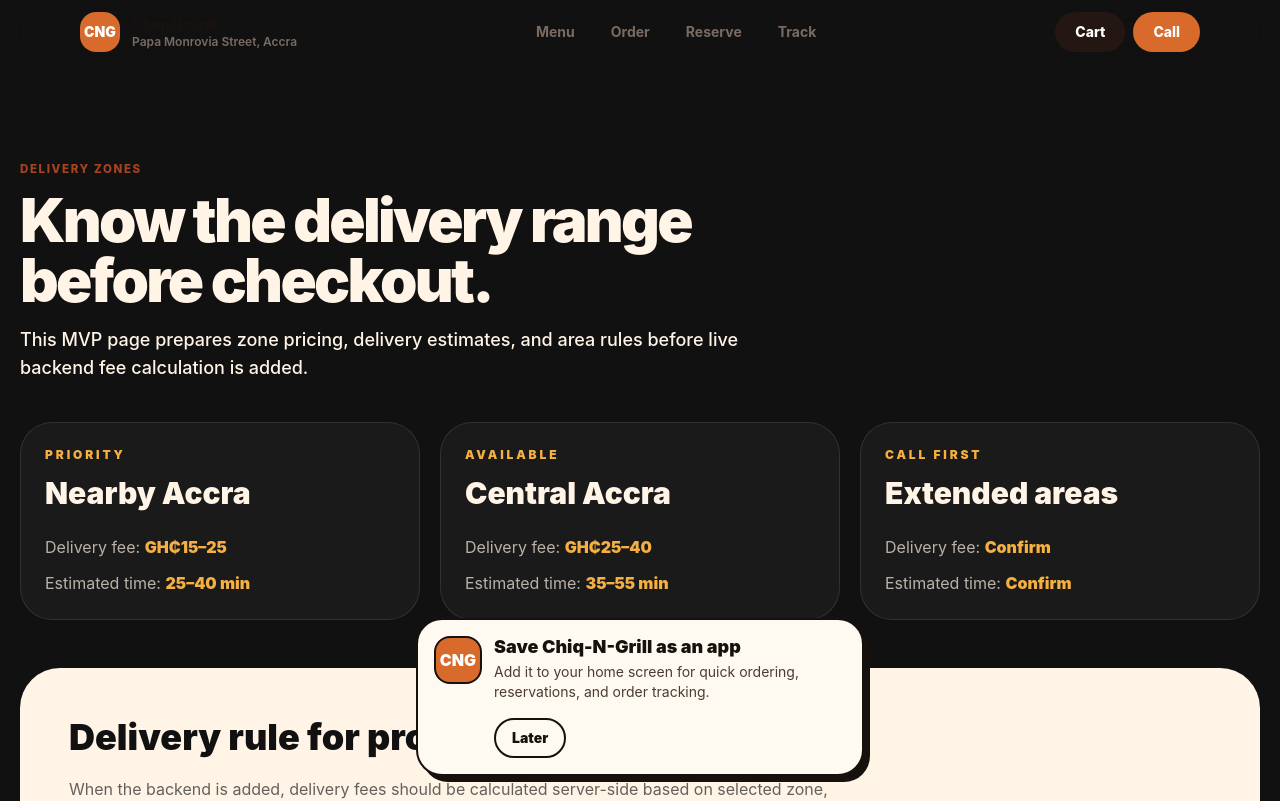
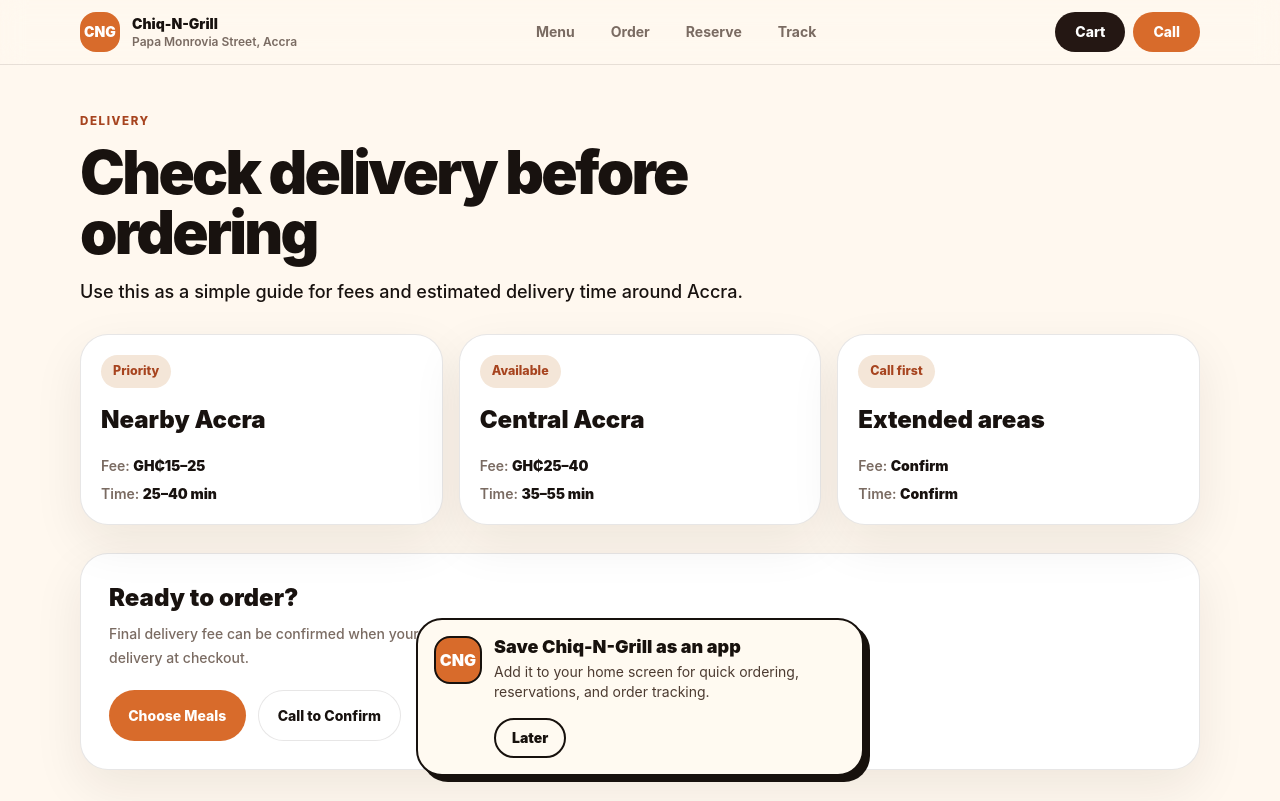
Before and after one commit to hAck404-lab101/chiqngrill, a Next.js app: page /delivery in a window 1280 px wide. Shown: the top 801 px of the page. Built offline with nearby package versions, Linux system fonts and the light colour scheme.

Commit message:
design: align delivery page with homepage UI

```diff
--- a/app/delivery/page.tsx
+++ b/app/delivery/page.tsx
@@ -11,34 +11,37 @@
 
 export default function DeliveryPage() {
   return (
-    <main className="min-h-screen bg-charcoal text-cream">
-      <div className="noise-overlay" />
+    <main className="app-page">
       <AppHeader />
 
-      <section className="mx-auto max-w-7xl px-5 py-16 md:py-24">
+      <section className="app-container py-8 md:py-12">
         <SectionHeading
-          eyebrow="Delivery zones"
-          title="Know the delivery range before checkout."
-          description="This MVP page prepares zone pricing, delivery estimates, and area rules before live backend fee calculation is added."
+          eyebrow="Delivery"
+          title="Check delivery before ordering"
+          description="Use this as a simple guide for fees and estimated delivery time around Accra."
         />
-        <div className="mt-10 grid gap-5 md:grid-cols-3">
+
+        <div className="mt-7 grid gap-4 md:grid-cols-3">
           {zones.map((zone) => (
-            <article key={zone.name} className="rounded-[2rem] border border-white/10 bg-white/[0.04] p-6">
-              <p className="text-xs font-black uppercase tracking-[0.24em] text-gold">{zone.status}</p>
-              <h2 className="mt-3 text-3xl font-black">{zone.name}</h2>
-              <div className="mt-6 grid gap-3 text-cream/70">
-                <p>Delivery fee: <span className="font-black text-gold">{zone.fee}</span></p>
-                <p>Estimated time: <span className="font-black text-gold">{zone.eta}</span></p>
+            <article key={zone.name} className="surface p-5">
+              <span className="pill">{zone.status}</span>
+              <h2 className="mt-4 text-2xl font-black">{zone.name}</h2>
+              <div className="mt-5 space-y-2 text-sm font-semibold text-[var(--muted)]">
+                <p>Fee: <span className="font-black text-[var(--ink)]">{zone.fee}</span></p>
+                <p>Time: <span className="font-black text-[var(--ink)]">{zone.eta}</span></p>
               </div>
             </article>
           ))}
         </div>
-        <div className="mt-12 rounded-[2.5rem] border border-white/10 bg-cream p-8 text-charcoal md:p-12">
-          <h2 className="text-4xl font-black">Delivery rule for production</h2>
-          <p className="mt-4 max-w-3xl leading-8 text-charcoal/65">When the backend is added, delivery fees should be calculated server-side based on selected zone, address, distance rules, or admin-controlled fee tables.</p>
-          <div className="mt-7 flex flex-col gap-3 sm:flex-row">
-            <CTAButton href="/order" variant="flame">Start Delivery Order</CTAButton>
-            <CTAButton href={restaurant.phoneHref} variant="gold">Call to Confirm</CTAButton>
+
+        <div className="surface mt-7 p-5 md:p-7">
+          <h2 className="text-2xl font-black">Ready to order?</h2>
+          <p className="mt-2 max-w-2xl text-sm font-medium leading-6 text-[var(--muted)]">
+            Final delivery fee can be confirmed when your order is received. For now, start your cart and choose delivery at checkout.
+          </p>
+          <div className="mt-5 grid gap-3 sm:flex">
+            <CTAButton href="/menu" variant="flame">Choose Meals</CTAButton>
+            <CTAButton href={restaurant.phoneHref} variant="outline">Call to Confirm</CTAButton>
           </div>
         </div>
       </section>
```
